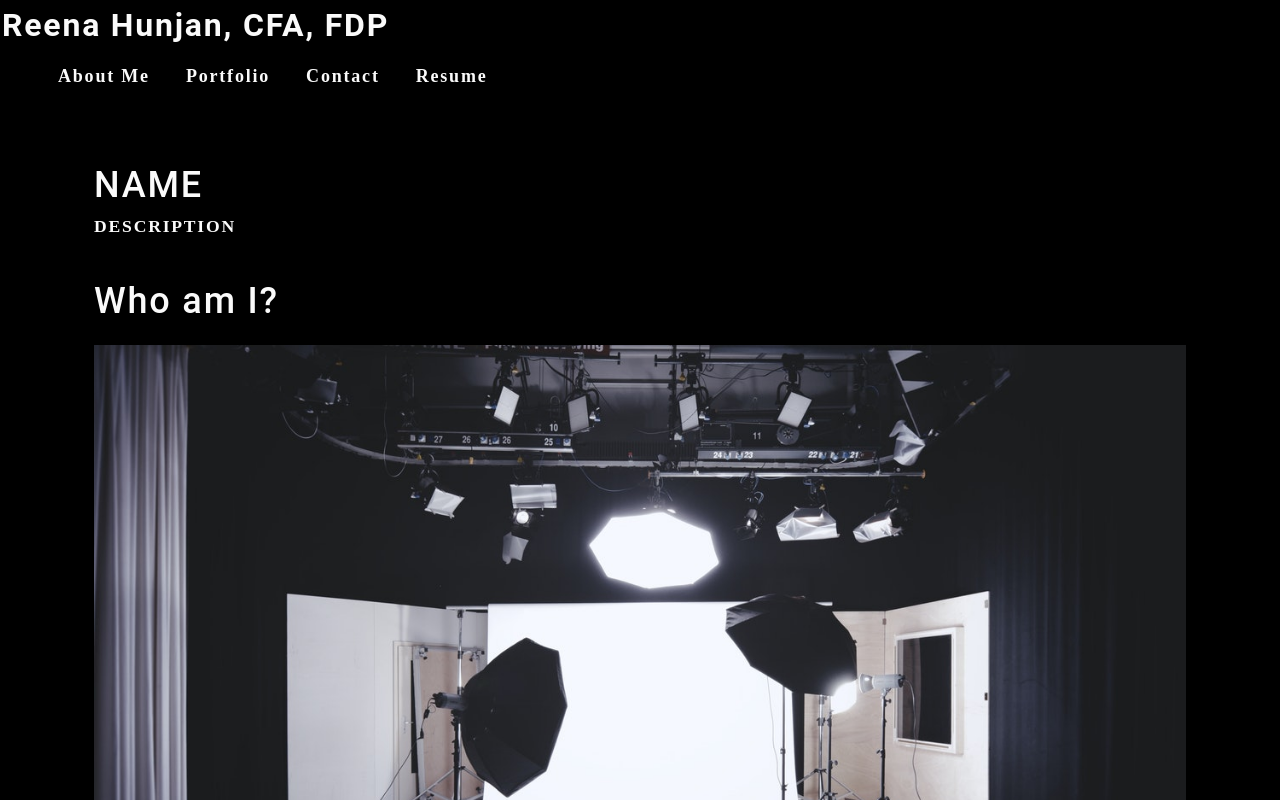
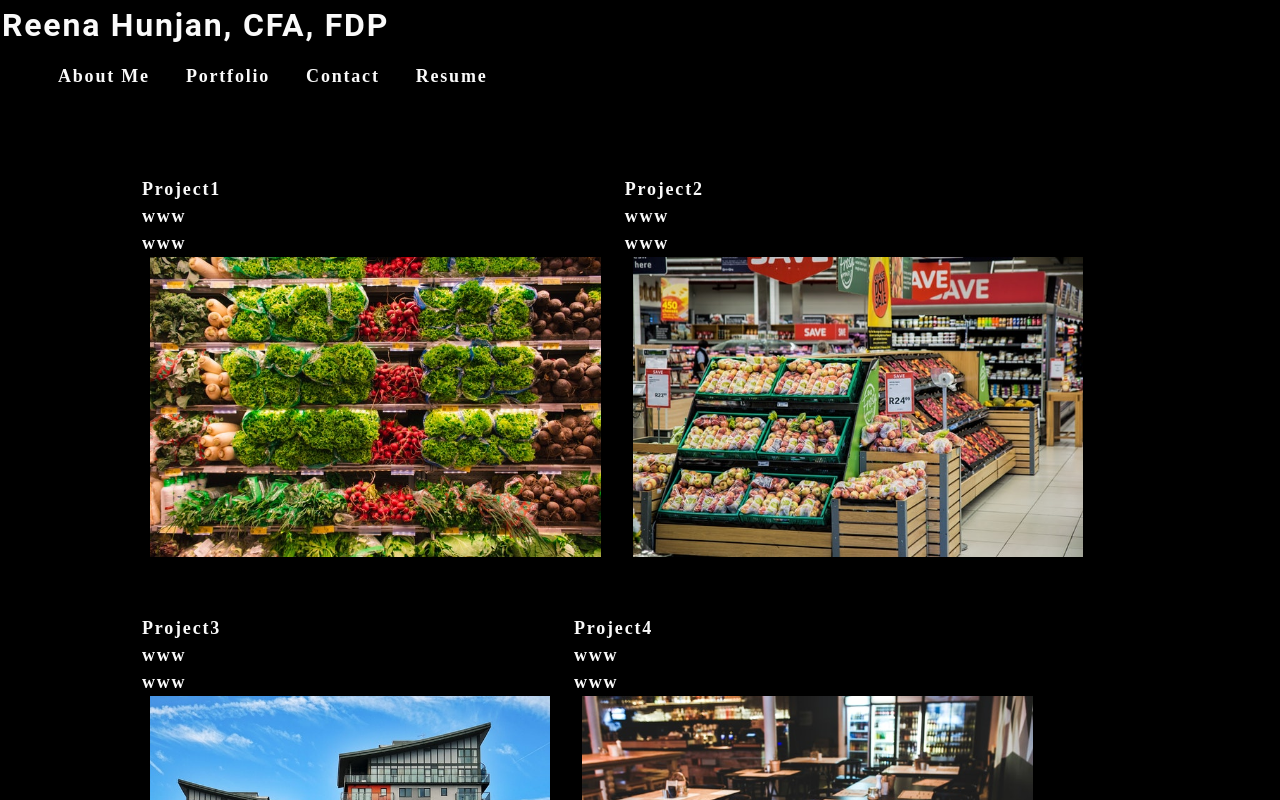
Before and after one commit to RHunjan/react-portfolio, a React (Create React App) app: page / in a window 1280 px wide. Shown: the top 800 px of the page. Built offline with nearby package versions, Linux system fonts and the light colour scheme.

Commit message:
add projects to portfolio

```diff
--- a/src/components/Portfolio/index.js
+++ b/src/components/Portfolio/index.js
@@ -1,11 +1,52 @@
 import React from 'react';
+import photo from "../../assets/small/commercial/0.jpg";
+import photo1 from "../../assets/small/commercial/1.jpg";
+import photo2 from "../../assets/small/commercial/2.jpg";
+import photo3 from "../../assets/small/commercial/3.jpg";
+import photo4 from "../../assets/small/commercial/4.jpg";
+
 
 
 function Portfolio() {
+  //list the projects
+  const projects = [
+  {name: "Project1", githublink: "www", deployedLink: "www", pic: photo,},
+  { name: "Project2",githublink: "www", deployedLink: "www", pic: photo1,},
+  { name: "Project3", githublink: "www", deployedLink: "www", pic: photo2,},
+  { name: "Project4", githublink: "www", deployedLink: "www", pic: photo3,},
+   { name: "Project5", githublink: "www", deployedLink: "www", pic: photo4,},
+
+ ];
+
   return (
    <section>
-       <h1>NAME</h1>
-      <p>DESCRIPTION</p>
+    <ul className="flex-row">
+      {projects.map((project) => (
+        <li
+          className="mx-1"
+          key={project.name}>
+            <span>{project.name}</span> <br/>
+            <span>{project.githublink}</span> <br/>
+            <span>{project.deployedLink}</span>
+  <div>
+          <img
+            className="img-thumbnail mx-1"
+            src={project.pic}
+          />
+      </div>
+
+
+        </li>
+      ))}
+
+      <li>
+
+      </li>
+
+    </ul>
+
+
+
    </section>
   );
 }
```
